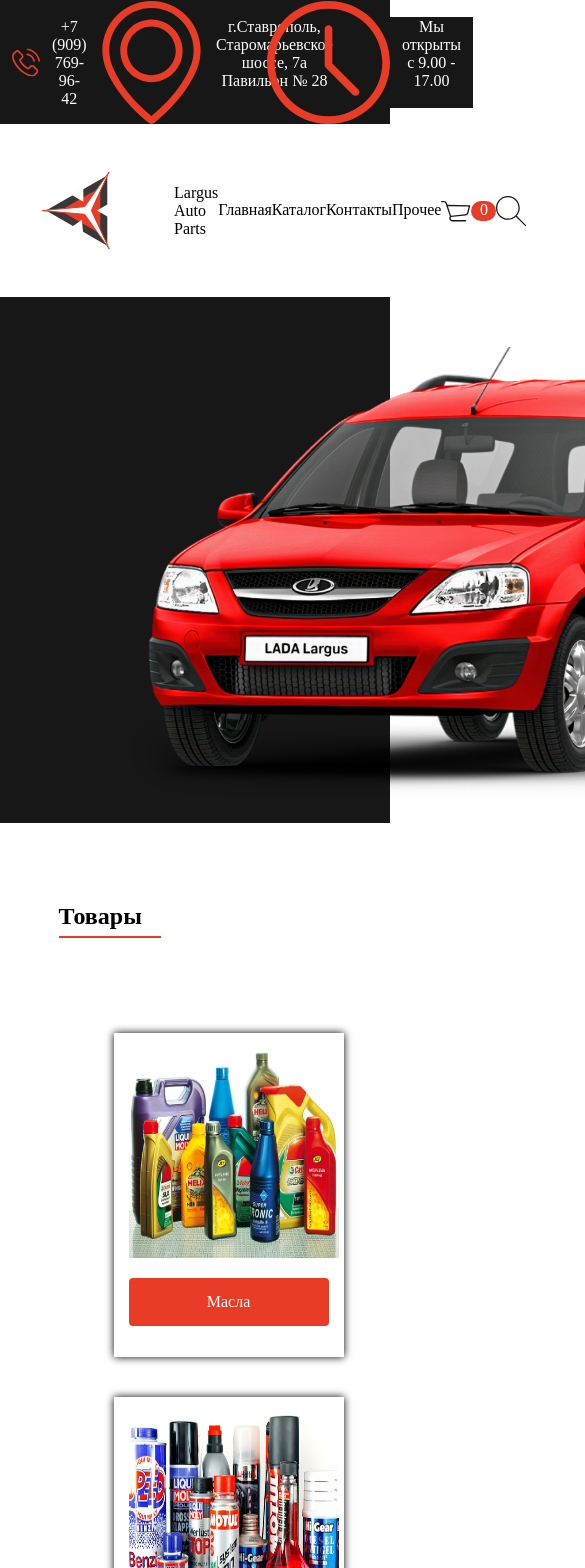
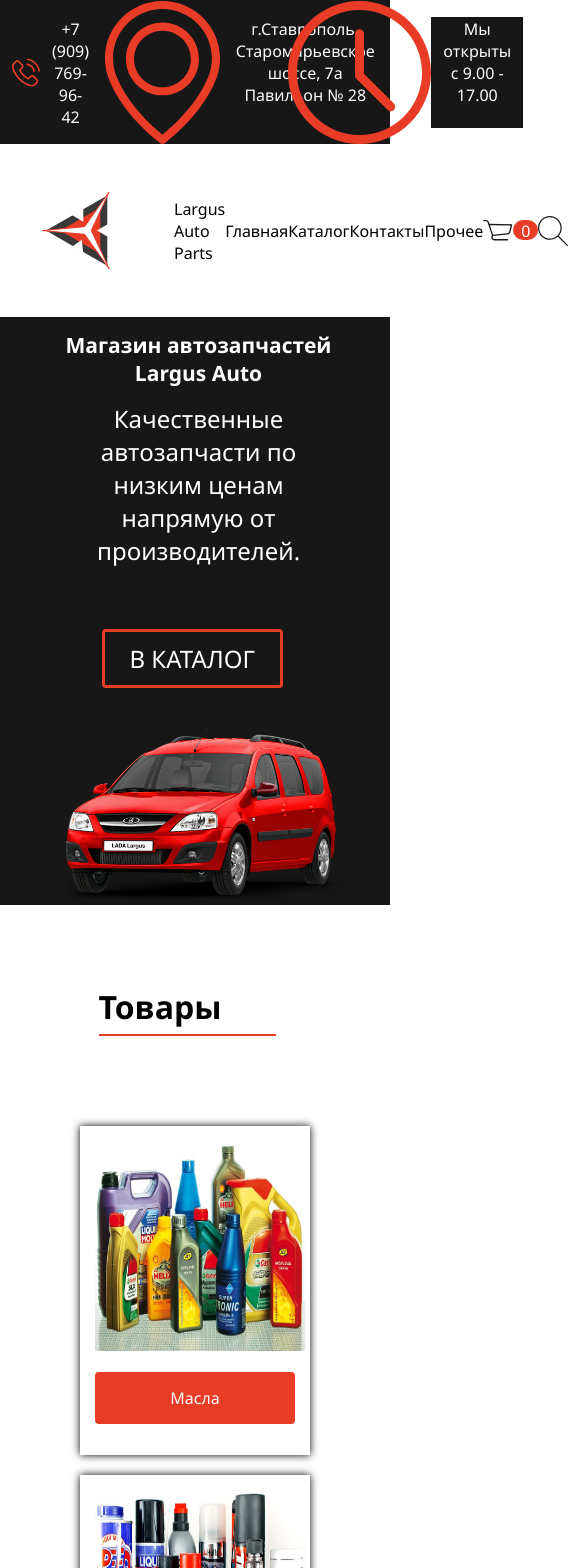
Before and after one commit to StepanDrogin/LargusStavropol-eshop, a Vue app: page / in a window 390 px wide. Shown: the top 1568 px of the page, 585 px wide, since content can reach past the window. Built offline with nearby package versions, Linux system fonts and the light colour scheme; data requests are answered from the project's data file; what vue-scroll-progress would draw is missing.

Commit message:
added anchors and media queries

```diff
--- a/src/components/lap-main-wrapper.vue
+++ b/src/components/lap-main-wrapper.vue
@@ -2,13 +2,15 @@
     <div class="lap">
       <lap-header/>
       <div class="lap__wrapper">
+        <div class="lap__info-wrapper">
       <div class="lap__info">
       <h1 class="lap__info-title">Магазин автозапчастей Largus Auto</h1>
       <p class="lap__info-subtitle">Качественные автозапчасти по низким ценам напрямую от производителей.</p>
-      <p class="lap__info-button">В КАТАЛОГ</p>
+      <a href="#catalog__ancher"><p class="lap__info-button">В КАТАЛОГ</p></a>
       </div>
       <img class="lap__image" src="../assets/main-page/largus.png" alt="largus-image">
     </div>
+</div>
 <div class="lap__container">
   <h2 class="lap__container-products">Товары
     <div class="lap__container-underline"></div>
@@ -23,7 +25,7 @@
    </div>
  </div>
  <div class="lap__container">
- <h2 class="catalog__title">Каталог автозапчастей <div class="catalog__title-underline"></div>
+ <h2 id="catalog__ancher" class="catalog__title">Каталог автозапчастей <div class="catalog__title-underline"></div>
  </h2>
  <div class="catalog__items">
  <div class="catalog__item">
@@ -59,7 +61,7 @@
    <h2 class="catalog__title">Наши преимущества
     <div class="catalog__title-underline"></div>
   </h2>
-  <div class="advantages">
+  <div id="advantages__anchor" class="advantages">
     <div class="advantages__item">
       <img src="../assets/advantages-img/exp.svg" alt="exp" class="advantages__item-img">
       <h4 class="advantages__title">Опыт</h4>
@@ -120,6 +122,7 @@
 <style>
 body {
   margin: 0px;
+  font-family:'Segoe UI', Tahoma, Geneva, Verdana, sans-serif;
 }
 .lap__wrapper {
   margin: auto;
@@ -128,12 +131,16 @@
   display: flex;
   justify-content: center;
 }
+.lap__info-wrapper {
+  display: flex;
+  max-width: 75%;
+}
 .lap__image {
   max-height: 450px;
   margin-top: 50px;
 }
 .lap__info {
-  margin: 120px 200px 150px 200px;
+  margin: 100px;
   max-width: 400px;
 }
 .lap__info-button {
@@ -142,9 +149,18 @@
   border-radius: 4px;
   padding: 10px 25px 10px;
   display: inline;
+  font-weight: 450;
+  font-size: 24px;
+}
+.lap__info-button:hover {
+  background: #E83C26;
+	color: white;
+	box-shadow: inset 0 0 0 3px #E83C26;
+  transition: all 0.3s ease;
 }
 .lap__info-subtitle {
-  margin: 15px 0px 30px;
+  margin: 15px 0px 75px;
+  font-size: 24px;
 }
 .lap__container {
     margin: 0 auto;
@@ -155,20 +171,32 @@
   display: flex;
   flex-wrap: wrap;
 }
+.lap__info-title {
+  font-style: normal;
+  font-weight: 700;
+  font-size: 39px;
+}
 .lap__container-products {
-  margin: 80px 0px;
+  margin: 80px 40px;
+    font-style: normal;
+  font-weight: 750;
+  font-size: 42px;
 }
 .lap__container-underline {
-  max-width: 100px;
+  max-width: 175px;
   margin: 6px 0px 25px;
   border: 1px solid #E83C26;
 }
 .catalog__title {
   text-align: center;
-  margin: 134px;
+  margin-top: 200px;
+  margin-bottom: 134px;
+  font-style: normal;
+  font-weight: 750;
+  font-size: 42px;
 }
 .catalog__title-underline {
-  max-width: 175px;
+  max-width: 250px;
   margin: 6px 0px 25px;
   border: 1px solid #E83C26;
   margin: 22px auto 48px;
@@ -202,6 +230,9 @@
 .advantages {
   display: flex;
   margin: 0 auto 160px;
+  font-style: normal;
+  font-weight: 750;
+  font-size: 42px;
 }
 .advantages__item {
   text-align: center;
@@ -210,5 +241,249 @@
 .advantages__subtitle {
   max-width: 200px;
   margin: 0 auto;
+  font-weight: normal;
+font-size: 20px;
+line-height: 25px;
+}
+.advantages__title {
+  font-style: normal;
+font-weight: 450;
+font-size: 28px;
+}
+@media (min-width: 1200px) {
+ .burger {
+     display: none;
+ }
+ .lap__info-wrapper {
+   max-width: 100%;
+ }
+ .lap__cards {
+   margin: 18px;
+   padding: 0px;
+ }
+ .lap__image {
+   max-height: 430px;
+ }
+}
+
+/* Landscape tablets and medium desktops */
+@media (min-width: 992px) and (max-width: 1199px) {
+ .burger {
+     display: none;
+ }
+}
+
+/* Portrait tablets and small desktops */
+@media (min-width: 768px) and (max-width: 991px) {
+ .burger {
+     display: none;
+ }
+}
+
+/* Landscape phones and portrait tablets */
+@media (max-width: 767px) {
+    .lap__info-wrapper {
+      display: flex;
+      flex-direction: column;
+      margin-left: 10%;
+  }
+  .lap__wrapper {
+    display: flex;
+    flex-direction: column;
+  }
+  .lap__info {
+    margin: 0px;
+    display: block;
+    max-width: 275px;
+    justify-content: center;
+    margin: 0 auto;
+  }
+  .lap__info-button {
+    margin-left: 43px;
+  }
+  .lap__info-title {
+    display: block;
+    width: 280px;
+    font-size: 21px;
+    text-align: center;
+  }
+  .lap__info-subtitle {
+    display: flex;
+    width: 280px;
+    text-align: center;
+  }
+  .lap__cards {
+    padding: 0px;
+  }
+  .lap__card {
+    margin: 10px;
+  }
+  .lap__container-products {
+    font-size: 2em;
+  }
+  .catalog__title {
+    font-size: 2em;
+  }
+  .lap__container-list {
+    justify-content: center;
+  }
+  .catalog__items {
+    flex-direction: column;
+  }
+  .catalog__item {
+    margin-top: 45px;
+    width: 230px;
+  }
+  .advantages {
+    flex-direction: column;
+  }
+  .advantages__item {
+    margin-top: 15px;
+  }
+  .advantages__title {
+    margin: 15px;
+  }
+  .advantages__item-img {
+    margin-top: 15px;
+  }
+      .lap__container {
+        margin: 0px 15%;
+    }
+}
+/* Portrait phones and smaller */
+@media (max-width: 480px) {
+  .lap__info-wrapper {
+      display: flex;
+      flex-direction: column;
+      margin-left: 15%;
+  }
+  .lap__wrapper {
+    display: flex;
+    flex-direction: column;
+  }
+  .lap__info {
+    margin: 0px;
+    display: block;
+    max-width: 275px;
+  }
+  .lap__image {
+    max-height: 180px;
+  }
+  .lap__info-button {
+    margin-left: 43px;
+  }
+  .lap__info-title {
+    display: block;
+    width: 280px;
+    font-size: 21px;
+    text-align: center;
+  }
+  .lap__info-subtitle {
+    display: flex;
+    width: 280px;
+    text-align: center;
+  }
+  .lap__cards {
+    padding: 0px;
+  }
+  .lap__container-products {
+    font-size: 2em;
+  }
+  .catalog__title {
+    font-size: 2em;
+  }
+  .lap__container-list {
+    justify-content: center;
+  }
+  .catalog__items {
+    flex-direction: column;
+  }
+  .catalog__item {
+    margin-top: 15px;
+    width: 230px;
+  }
+  .advantages {
+    flex-direction: column;
+  }
+  .advantages__item {
+    margin-top: 15px;
+  }
+  .advantages__title {
+    margin: 15px;
+  }
+  .advantages__item-img {
+    margin-top: 15px;
+  }
+      .lap__container {
+        margin: 0px 15%;
+    }
+}
+
+@media (max-width: 320px) {
+  .footer {
+    flex-direction: column;
+  }
+  .lap__info-wrapper {
+      display: flex;
+      flex-direction: column;
+      justify-content: center;
+  }
+  .lap__wrapper {
+    display: flex;
+    flex-direction: column;
+  }
+  .lap__info {
+    margin: 0px;
+    display: block;
+    max-width: 275px;
+  }
+  .lap__image {
+    max-height: 180px;
+  }
+  .lap__info-button {
+    margin-left: 0px;
+  }
+  .lap__info-title {
+    display: block;
+    width: 180px;
+    font-size: 21px;
+    text-align: center;
+  }
+  .lap__info-subtitle {
+    display: flex;
+    width: 180px;
+    text-align: center;
+  }
+  .lap__cards {
+    padding: 0px;
+  }
+  .lap__container-products {
+    font-size: 2em;
+  }
+  .catalog__title {
+    font-size: 2em;
+  }
+  .catalog__items {
+    flex-direction: column;
+  }
+  .catalog__item {
+    margin-top: 15px;
+    width: 230px;
+  }
+  .advantages {
+    flex-direction: column;
+  }
+  .advantages__item {
+    margin-top: 15px;
+  }
+  .advantages__title {
+    margin: 15px;
+  }
+  .advantages__item-img {
+    margin-top: 15px;
+  }
+      .lap__container {
+        margin: 0px 10%;
+    }
 }
 </style>
```
